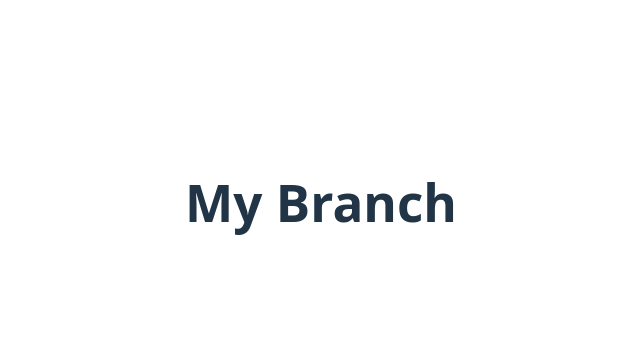
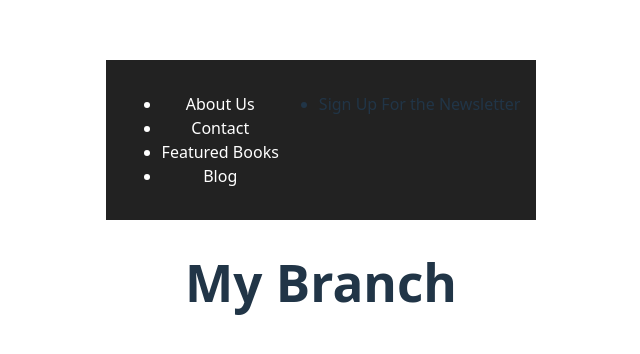
Before and after one commit to JpenaCode/project-3-react, a React (Vite) app in the folder project-3-react/: page / in a window 1280 px wide. Shown: the part 198-552 px from the top of the page, without its empty margins (319-959 px from the left). Built offline with nearby package versions, Linux system fonts and the light colour scheme.

Commit message:
nav component

```diff
--- a/project-3-react/src/App.jsx
+++ b/project-3-react/src/App.jsx
@@ -1,11 +1,17 @@
 import { useState } from 'react'
 import './App.css'
+import React from 'react';
+import NavBar from './components/nav.jsx'
 
 
   const App = () => {
   return (
-    <h1>My Branch</h1>
+    <>
+      <NavBar key="nav"></NavBar>
+      <h1>My Branch</h1>
+    </>
   );
 };
 
+
 export default App;
--- /dev/null
+++ b/project-3-react/src/components/nav.css
@@ -0,0 +1,19 @@
+.navSection {
+  display: flex;
+  justify-content: center;
+  list-style: none;
+  background-color: #222;
+  padding: 1rem;
+  margin: 0;
+}
+
+.nav-item {
+  color: white;
+  font-weight: 500;
+  cursor: pointer;
+  transition: color 0.2s ease-in-out;
+}
+
+.nav-item:hover {
+  color: yellow;
+}
--- /dev/null
+++ b/project-3-react/src/components/nav.jsx
@@ -0,0 +1,20 @@
+import './nav.css';
+import React from 'react';
+
+const NavBar = () => {
+    return (
+        <nav className='navSection'>
+            <ul>
+                <li className="nav-item" href="#">About Us</li>
+                <li className="nav-item"href="#">Contact</li>
+                <li className="nav-item"href="#">Featured Books</li>
+                <li className="nav-item"href="#">Blog</li>
+            </ul>
+            <ul>
+                <li>Sign Up For the Newsletter</li>
+            </ul>
+        </nav>
+    );
+};
+
+export default NavBar;
```
